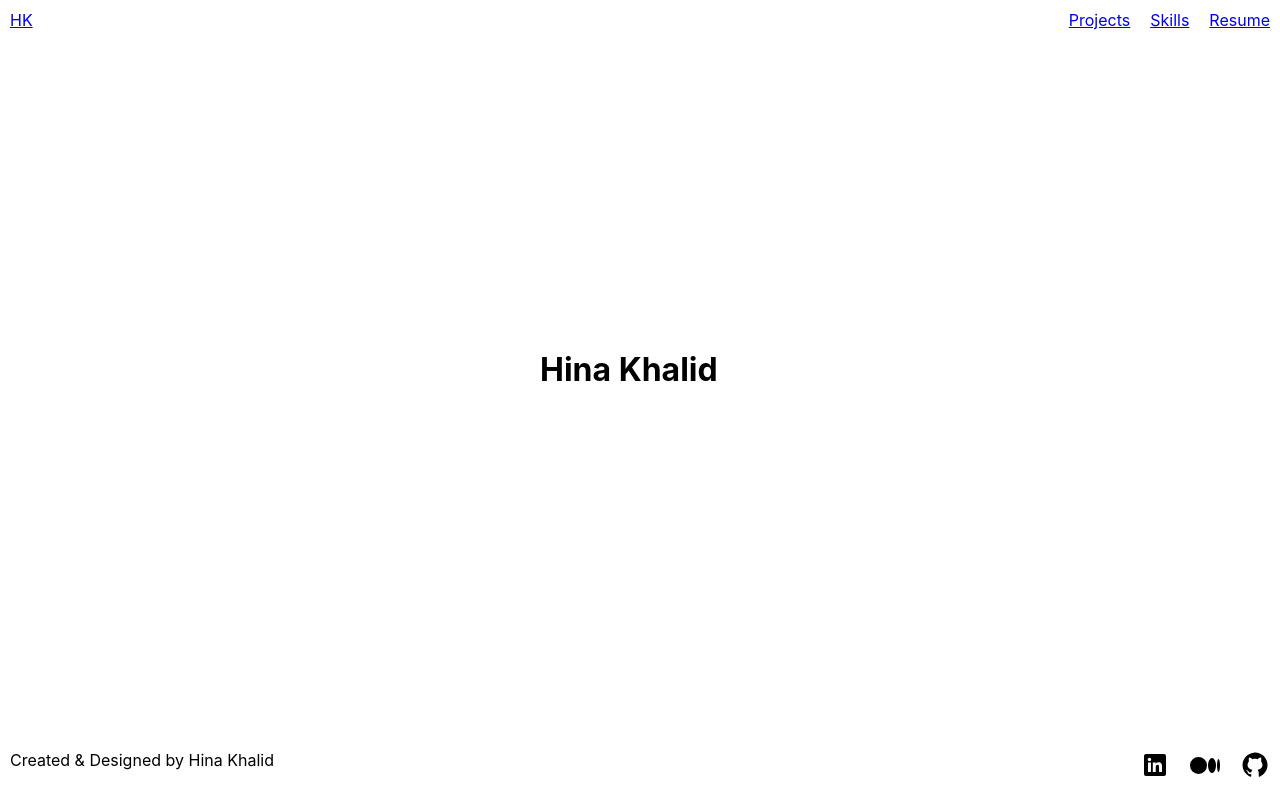
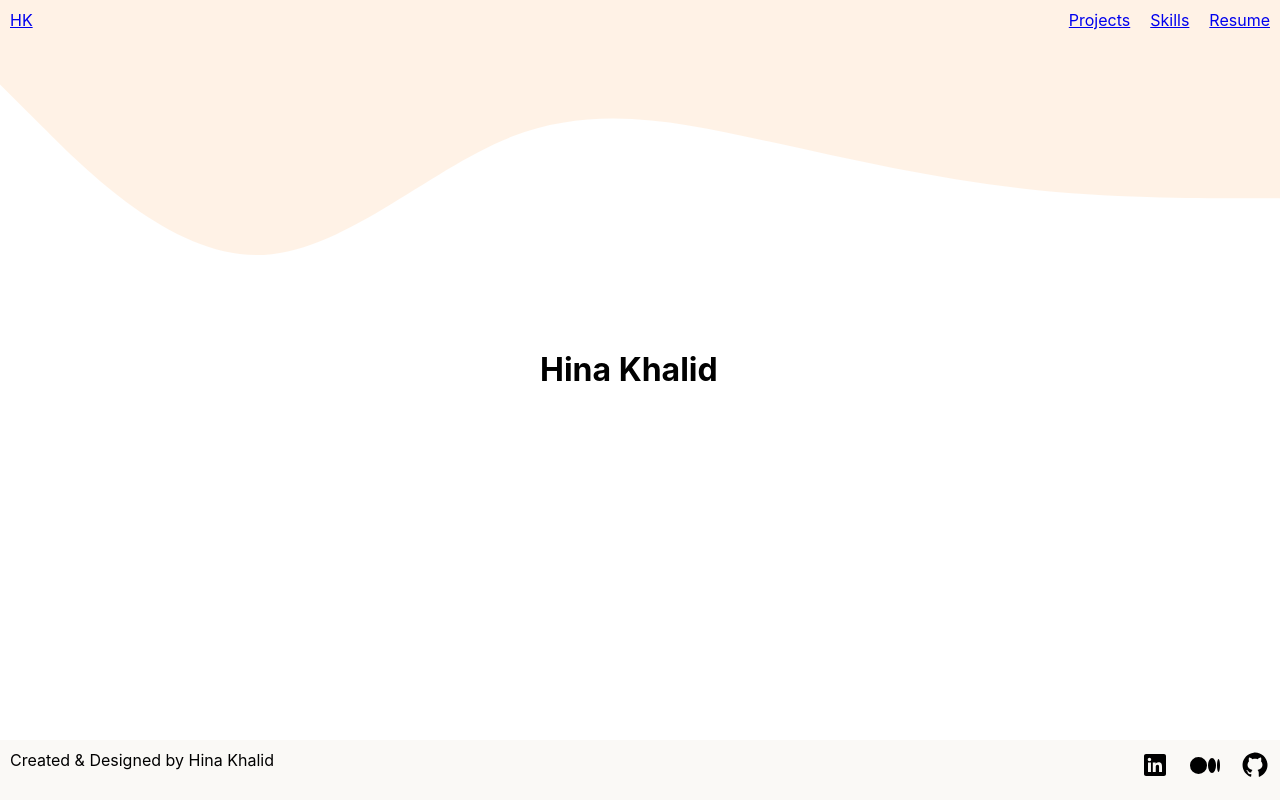
Before and after one commit to hina-khalid/hina-khalid.github.io, a React (Create React App) app: page / in a window 1280 px wide. Built offline with nearby package versions, Linux system fonts and the light colour scheme.

Commit message:
css style - curved divider

```diff
--- a/src/App.css
+++ b/src/App.css
@@ -29,10 +29,30 @@ li {
     list-style: none;
 }
 
+/* CSS for NavBar */
+.navigationalBar {
+    background-color: #fff2e6;
+    height: 3.5rem;
+}
+
 .footer {
     position: absolute;
     bottom: 0;
     width: 100%;
     padding-bottom: 20px;
     height: 2.5rem;
+    background-color: #FAF9F6;
 }
+
+/* CSS for divider */
+.divider {
+    background: #fff2e6;
+}
+
+.divider nav {
+    font-family: -apple-system, BlinkMacSystemFont, 'Segoe UI', Roboto, Oxygen, Ubuntu, Cantarell, 'Open Sans', 'Helvetica Neue', sans-serif;
+}
+
+.divider svg {
+    display: block;
+}
--- a/src/components/navBar.js
+++ b/src/components/navBar.js
@@ -5,6 +5,7 @@ import '../App.css';
 
 function NavBar() {
     return (
+        <div class="divider">
             <nav className='navigationalBar'>
                 <div className='name'>
                     <a href="mainPage">HK</a>
@@ -21,6 +22,10 @@ function NavBar() {
                     </li>
                 </ul>
             </nav>
+            <svg viewBox="0 0 1440 319">
+                <path fill="#fff" fill-opacity="1" d="M0,32L48,80C96,128,192,224,288,224C384,224,480,128,576,90.7C672,53,768,75,864,96C960,117,1056,139,1152,149.3C1248,160,1344,160,1392,160L1440,160L1440,320L1392,320C1344,320,1248,320,1152,320C1056,320,960,320,864,320C768,320,672,320,576,320C480,320,384,320,288,320C192,320,96,320,48,320L0,320Z"></path>
+            </svg>
+        </div>
     )
 }
 
```
Lines whose indentation alone changed are shown as unchanged.
